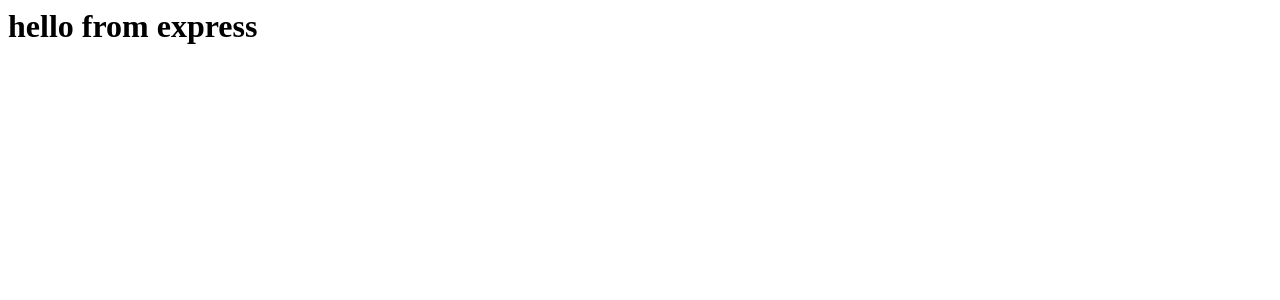
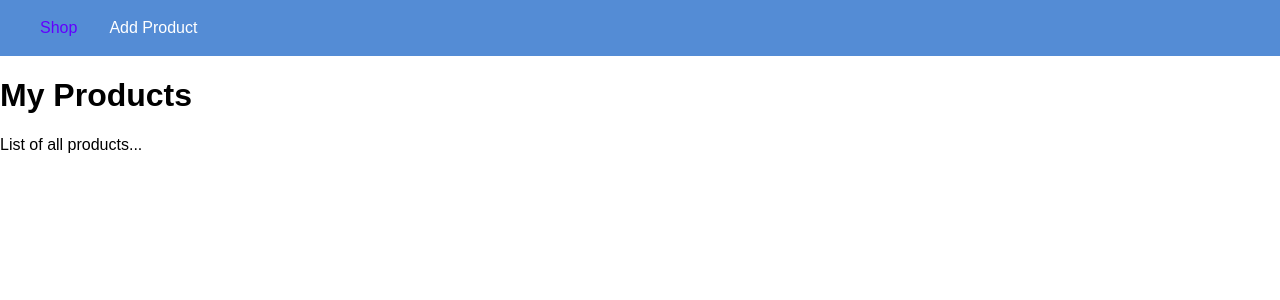
Before and after one commit to geebee22202/shopping-app, a Node server app: page / in a window 1280 px wide. Shown: the top 300 px of the page. Run offline with Node 20, Linux system fonts and the light colour scheme.

Commit message:
added css styling to shop page, fixed bug preventing shop.html from being properly served

```diff
--- a/routes/shop.js
+++ b/routes/shop.js
@@ -5,13 +5,13 @@ const router = express.Router()
 
 
 router.get("/", (req, res, next) => {
-  res.send("<h1>hello from express</h1>"); //default response header is html
+  // res.send("<h1>hello from express</h1>"); //default response header is html
   //below doesn't work becuase it's pointint to root folder
   // res.sendFile('/views/shop.html')
   //dirname is a global variable that holds aboslulte path to project folder
   //this way will work on both linux and windows systems
   //../ means go up one level
-  res.sendFile(path.join(__dirname, '.../', 'views', 'shop.html'));
+  res.sendFile(path.join(__dirname, '../', 'views', 'shop.html'));
 });
 
 module.exports = router
--- a/views/shop.html
+++ b/views/shop.html
@@ -1,17 +1,61 @@
 <!DOCTYPE html>
 <html lang="en">
   <head>
-  <meta charset="UTF-8">
-  <meta http-equiv="X-UA-Compatible" content="IE=edge">
-  <meta name="viewport" content="width=device-width, initial-scale=1.0">
+    <meta charset="UTF-8" />
+    <meta http-equiv="X-UA-Compatible" content="IE=edge" />
+    <meta name="viewport" content="width=device-width, initial-scale=1.0" />
     <title>Add Product</title>
+    <style>
+      body {
+        padding: 0;
+        margin: 0;
+        font-family: sans-serif;
+      }
+      .main {
+        padding: 1rem;
+      }
+      .main-header {
+        width: 100%;
+        height: 3.5rem;
+        background-color: rgb(84, 140, 213);
+      }
+      .main-header__nav {
+        height: 100%;
+        display: flex;
+        align-items: center;
+        padding: 0 1.5rem;
+      }
+      .main-header__item-list {
+        list-style: none;
+        margin: 0;
+        padding: 0;
+        display: flex;
+      }
+      .main-header__item {
+        margin: 0 1rem;
+        padding: 0;
+      }
+
+      .main-header__item a {
+        text-decoration: none;
+        color: white;
+      }
+
+      .main-header__item a:active,
+      .main-header__item a.active,
+      .main-header__item a:hover {
+        color: #6200ff;
+      }
+    </style>
   </head>
   <body>
-  <header>
-    <nav>
-      <ul>
-        <li><a href="/">Shop</a></li>
-        <li><a href="/add-product">Add Product</a></li>
+    <header class="main-header">
+      <nav class="main-header__nav">
+        <ul class="main-header__item-list">
+          <li class="main-header__item"><a href="/" class="active">Shop</a></li>
+          <li class="main-header__item">
+            <a href="/add-product">Add Product</a>
+          </li>
         </ul>
       </nav>
     </header>
```
Lines whose indentation alone changed are shown as unchanged.
